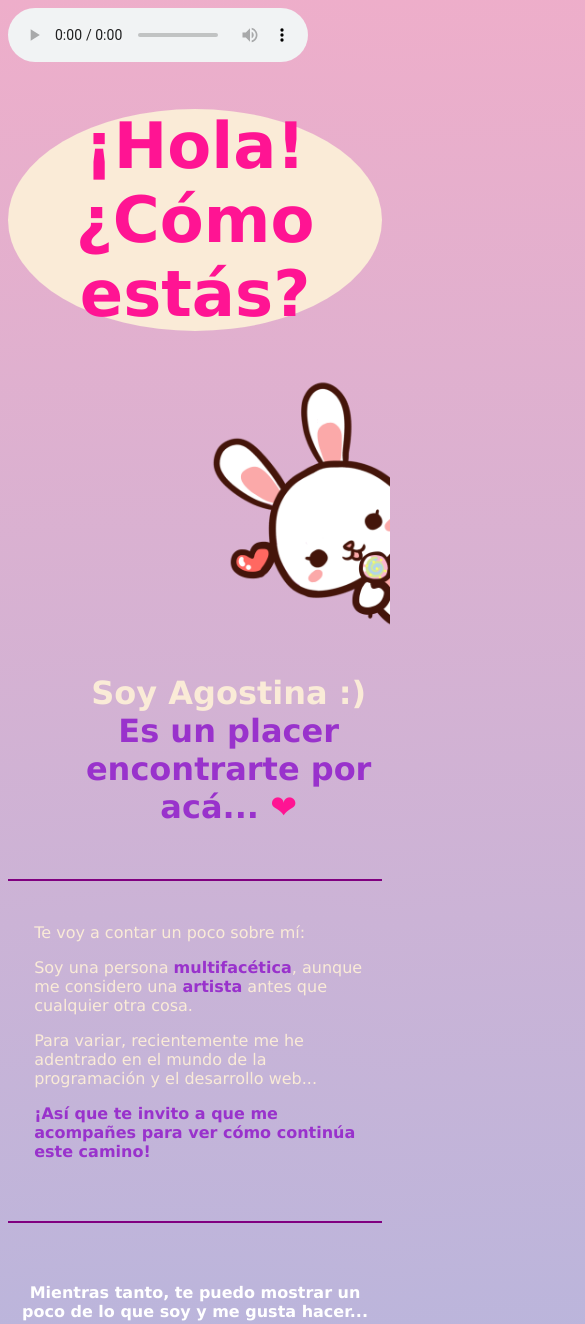
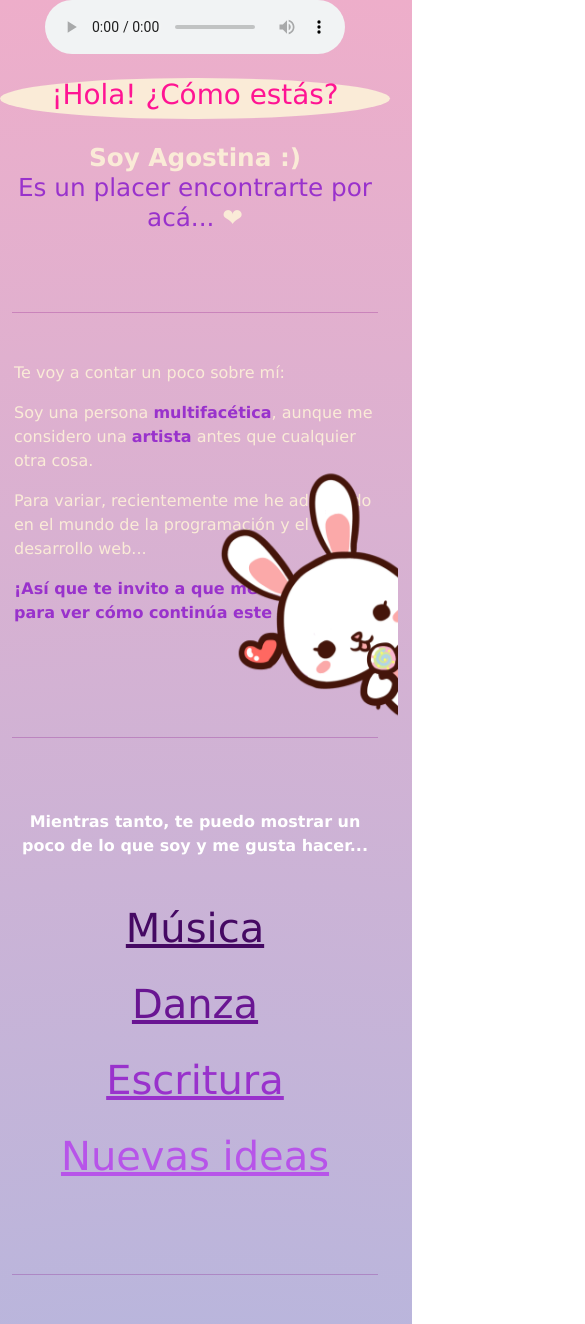
Before and after one commit to agozzz/agozzz, a plain HTML site: page index.html in a window 390 px wide. Shown: the top 1324 px of the page, 585 px wide, since content can reach past the window. Drawn offline with nearby package versions, Linux system fonts and the light colour scheme.

Commit message:
Camino a responsive

```diff
--- a/index.html
+++ b/index.html
@@ -4,73 +4,117 @@
     <meta charset="UTF-8">
     <meta name="viewport" content="width=device-width, initial-scale=1.0">
     <link rel="stylesheet" href="style.css">
+    <link rel="stylesheet" href="https://cdn.jsdelivr.net/npm/bootstrap@5.3.3/dist/css/bootstrap.min.css">
     <title>Mi primer portafolio web</title>
 
-    <audio controls autoplay title="Una canción para disfrutar" loop>
-        <source src="music/Moment of Refelction.mp3" type="audio/mpeg">
-    </audio>
+
 
 </head>
 
 <body>
-    <h1>¡Hola! ¿Cómo estás?</h1>
+
+
     <img src="images/conejito.png" alt="Conejito" type="img/png" class="conejito">
-    <div class="presentacion">
-        <h2>
-            <span>Soy Agostina :)</span>
-            <br>
-            Es un placer encontrarte por acá... <span class="corazon">❤</span>
-        </h2>
-    </div>
 
+
+    <div class="container">
+        <div class="row mb-4">
+            <div id="reproductor" class="col-12">
+                <audio controls autoplay title="Una canción para disfrutar" loop>
+                    <source src="music/Moment of Refelction.mp3" type="audio/mpeg">
+                </audio>
+            </div>
+        </div>
+
+        <div class="row mb-4">
+            <div class="col-md-8 offset-md-2" id="saludo">
+                <h1>¡Hola! ¿Cómo estás?</h1>
+            </div>
+        </div>
+
+
+        <div class="row mb-4">
+            <div class="col-md-10 offset-md-1">
+                <div id="presentacion">
+                    <h2>
+                        <span>Soy Agostina :)</span>
+                        <br>
+                        Es un placer encontrarte por acá... <span class="corazon">❤</span>
+                    </h2>
+                </div>
+            </div>
+        </div>
 <br>
-<hr color="purple">
+<hr class="my-4 col-md-12" style="color: purple;">
 <br>
 
-    <div class="sobreMi">
-        <p>Te voy a contar un poco sobre mí:</p>
-        <p>Soy una persona <span>multifacética</span>, aunque me considero una <span>artista</span> antes que cualquier otra cosa.</p>
-        <p>Para variar, recientemente me he adentrado en el mundo de la programación y el desarrollo web...</p>
-        <p><span>¡Así que te invito a que me acompañes para ver cómo continúa este camino!<span/></p>
+<div class="row mb-4">
+    <div class="col-12 ml-md-5">
+        <div class="sobreMi">
+            <p>Te voy a contar un poco sobre mí:</p>
+            <p>Soy una persona <span>multifacética</span>, aunque me considero una <span>artista</span> antes que cualquier otra cosa.</p>
+            <p>Para variar, recientemente me he adentrado en el mundo de la programación y el desarrollo web...</p>
+            <p><span>¡Así que te invito a que me acompañes para ver cómo continúa este camino!</span></p>
+        </div>
     </div>
+</div>
 
 <br>
 <br>
-<hr color="purple">
+<hr class="my-4" style="color: purple;">
 <br>
 <br>
 
-    <div class="intereses">
-        <p>Mientras tanto, te puedo mostrar un poco de lo que soy y me gusta hacer...</p>
-        <table class="tabla">
-            <tr>
-            <th><a class= "musica" href="#Musica">Música</a></th>
-            <th><a class="danza" href="#Danza">Danza</a></th>
-            <th><a class="escritura" href="#Escritura">Escritura</a></th>
-            <th><a class="ideas" href="#Ideas">Nuevas ideas</a></th>
-            </tr>
-        </table>
+<div class="row mb-4">
+    <div class="col-12">
+        <div class="intereses text-center">
+            <p>Mientras tanto, te puedo mostrar un poco de lo que soy y me gusta hacer...</p>
+            <br>
+            <div class="row text-center">
+                <div class="col-12 col-md-sm-3 mb-3">
+                    <a class="musica d-block" href="#Musica">Música</a>
+                </div>
+                <div class="col-12 col-md-sm-3 mb-3">
+                    <a class="danza d-block" href="#Danza">Danza</a>
+                </div>
+                <div class="col-12 col-md-sm-3 mb-3">
+                    <a class="escritura d-block" href="#Escritura">Escritura</a>
+                </div>
+                <div class="col-12 col-md-sm-3 mb-3">
+                    <a class="ideas d-block" href="#Ideas">Nuevas ideas</a>
+                </div>
+            </div>
+        </div>
     </div>
+</div>
+
 <br>
-<br>
-<br>
-<hr color="purple">
+<hr class="my-4" style="color: purple;">
 <br>
 
+<div class="row mb-4">
+    <div class="col-12">
     <h3 id="Musica">Música</h3>
     <p class="desarrolloIntereses">Desde niña disfruté mucho del canto y de la música en general, y a pesar de mis pocos conocimientos teóricos, el haberme encontrado con personas que me ayudaron y acompañaron en mis procesos creativos, me sirvió para poder escribir y dar vida a mis canciones, para tiempo después animarme a tocarlas frente al público.</p>
-    <center><img src="images/musica.jpg" alt="Tocando en ACJ" type="img/jpg" class="tocando"></center>
+    <center><img src="images/musica.jpg" alt="Tocando en ACJ" type="img/jpg" class="tocando  img-fluid"></center>
+
+
     <h3 id="Danza">Danza</h3>
     <p class="desarrolloIntereses">Así como con el canto, desde muy pequeña amaba bailar. A los 7 años empecé clases de Danzas Árabes y de la India, y sigo hasta ahora. Gracias a eso pasé por distintos escenarios y lugares pudiendo mostrar al público distintas danzas egipcias e indias.</p>
-    <center><img src="images/danza.jpg" alt="Bailando de niña" type="img/jpg" class="niñaDanza"></center>
+    <center><img src="images/danza.jpg" alt="Bailando de niña" type="img/jpg" class="niñaDanza img-fluid"></center>
+
     <h3 id="Escritura">Escritura</h3>
     <p class="desarrolloIntereses">Esta parte, a pesar de estar conectada con lo musical, me lleva a una parte más profunda de mi ser. A veces poder hacer una canción me lleva mucho, pero escribir implica solamente tener mi libreta y mi lápiz. Escribo no solo como alivio, sino para poder recordar los distintos procesos y momentos que he pasado. Los textos son como fotos hechas letras.</p>
+
     <h3 id="Ideas">Nuevas ideas</h3>
     <p class="desarrolloIntereses">Como era de esperarse, más allá de que encontré algo en la programación y el desarrollo web que no imaginaba y me encanta, inevitablemente iba a querer vincularlo con el arte. Entonces me encuentro en esa búsqueda de conectar mis procesos creativos con los aprendizajes que estoy asimilando. Hoy en día me encuentro indagando en una herramienta de JavaScript llamada p5.js que sirve para crear a través de la escritura de código, distintas imágenes, sonidos, e incluso interacciones con los distintos elementos. Las posibilidades son gigantes y eso me emociona mucho.</p>
-    <center><img src="images/p52.jpg" alt="Experimentos con p5js" type="img/jpg" class="p52"></center>
-    <center><img src="images/p51.jpg" alt="Experimentos con p5js" type="img/jpg" class="p51"></center>
+    <center><img src="images/p52.jpg" alt="Experimentos con p5js" type="img/jpg" class="p52 img-fluid></center>
+    <center><img src="images/p51.jpg" alt="Experimentos con p5js" type="img/jpg" class="p51 img-fluid"></center>
+    </div>
+</div>
     <br>
-<hr color="purple">
+
+<hr class="my-4" style="color: purple;">
 
     <div class="contacto">
         <h3>Contacto</h3>
@@ -79,9 +123,12 @@
         <p>Blog: hjasbdasj.tumblr.com</p>
     </div>
 <br>
-<hr color="purple">
+<hr class="my-4" style="color: purple;">
 <footer>Lo que estás escuchando es "Moment of Refelction" de Windows 96, si a vos te gusta tanto como a mí, podés escuchar sus discos completos en Bandcamp haciendo clic <a class= bandcamp href="https://windows96.bandcamp.com/"> justo aquí :)</a></footer>
-<hr color="purple">
+<hr class="my-4" style="color: purple;">
+
+     </div>
+</div>
 </body>
 
 </html>
--- a/style.css
+++ b/style.css
@@ -3,28 +3,40 @@ body{
     background: radial-gradient(circle, rgba(148,187,233,1) 0%, rgba(238,174,202,1) 100%);
 }
 
-h1, h2 {
+#reproductor {
+    display: flex;
+    justify-content: center;
+    align-items: center;
+}
+
+
+
+h2, #saludo {
     font-family: 'Lucida Sans', 'Lucida Sans Regular', 'Lucida Grande', 'Lucida Sans Unicode', Geneva, Verdana, sans-serif;
     font-size: 400%;
     font-weight: bold;
     text-align: center;
 }
 
-h1 {
+#saludo {
     border-radius: 300%;
     background-color: antiquewhite;
     color: deeppink;
+    font-family: 'Lucida Sans', 'Lucida Sans Regular', 'Lucida Grande', 'Lucida Sans Unicode', Geneva, Verdana, sans-serif;
+    font-size: 400%;
+    font-weight: bold;
+    text-align: center;
 }
 
 
-.presentacion span {
+#presentacion span {
     font-style: normal;
     color: antiquewhite;
 }
 
-.presentacion {
-    padding-left: 18%;
-    font-size: 50%;
+#presentacion {
+    justify-content: center;
+    font-size: 5px;
     color: darkorchid;
 }
 
@@ -35,7 +47,7 @@ span.corazon {
 .sobreMi {
     font-family: Verdana, Geneva, Tahoma, sans-serif;
     text-align: left;
-    margin-left: 7%;
+    margin-left: 2px;
     color: antiquewhite;
 }
 
@@ -52,7 +64,7 @@ span {
     font-weight: bold;
 }
 
-.tabla {
+a.musica, a.danza, a.escritura, a.ideas {
     margin-left: auto;
     margin-right: auto;
     font-size: 250%;
@@ -113,8 +125,9 @@ footer {
 }
 
 img.conejito {
-    position: relative;
-    float: right;
+    position: fixed;
+    right: 0;
+    top: 55%;
     margin-right: -8px;
     padding-top: 0.5px;
     width: 300px;
```
